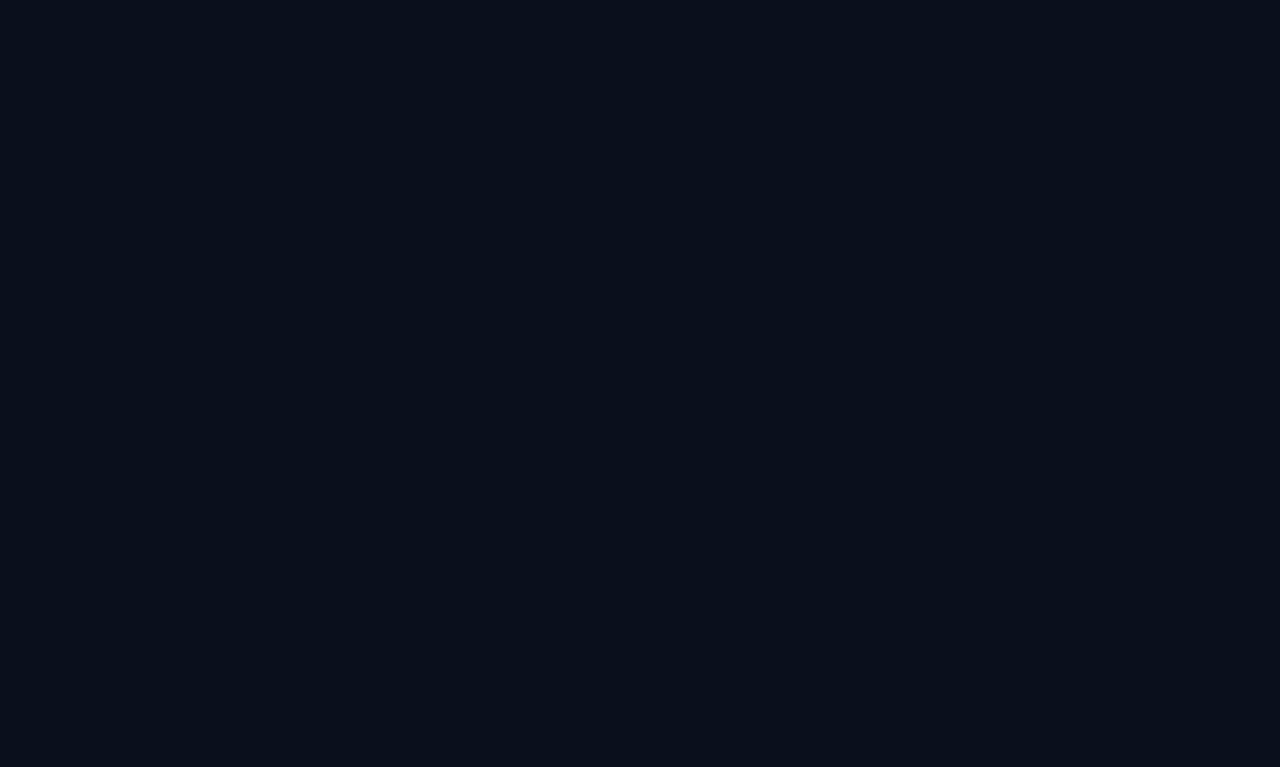
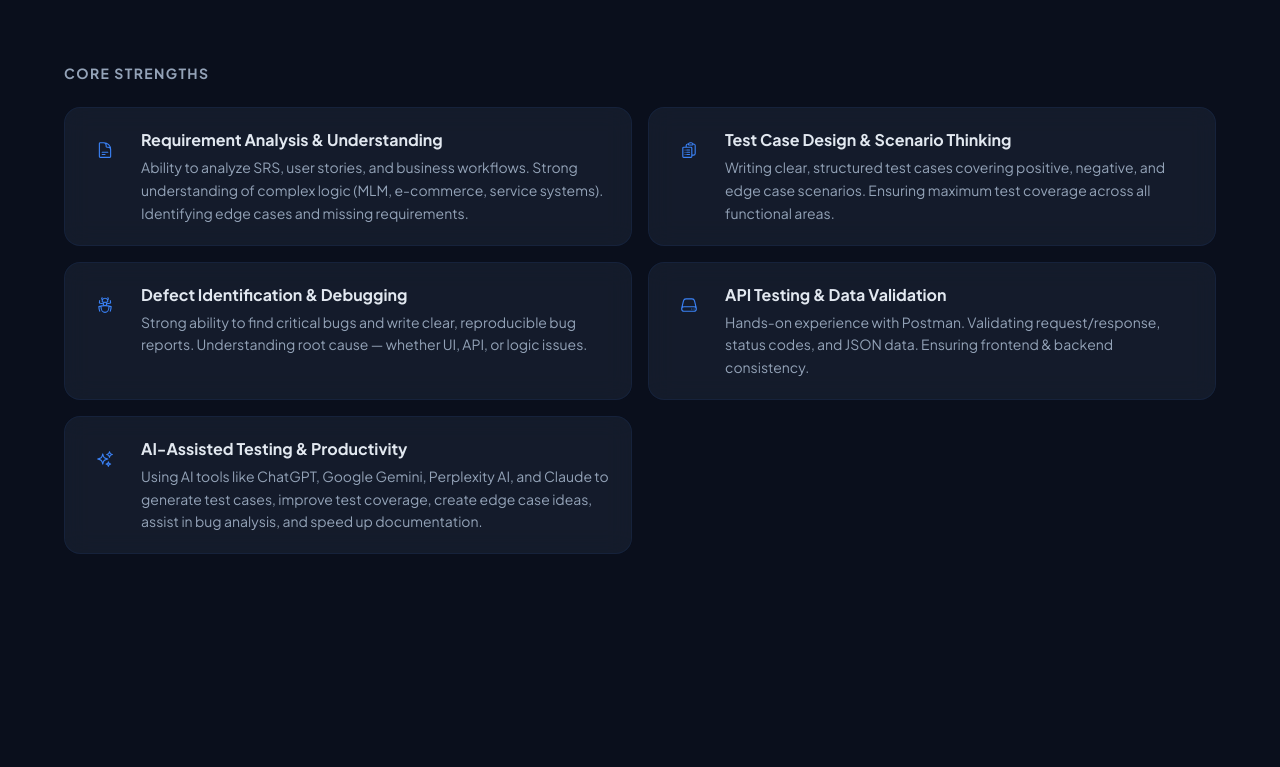
Before and after one commit to vishnu-arun-in/vishnu-portfolio, a Next.js app: page / in a window 1280 px wide. Shown: the part 1539-2306 px from the top of the page. Before the commit the page ends 840 px from the top, so only its background shows below. Built offline with nearby package versions, Linux system fonts and the light colour scheme.

Commit message:
Update page.tsx

```diff
--- a/src/app/page.tsx
+++ b/src/app/page.tsx
@@ -1,11 +1,24 @@
 import Header from "../components/Header";
+
 import HeroSection from "./components/HeroSection";
+import AboutSection from "./components/AboutSection";
+import ExperienceSection from "./components/ExperienceSection";
+import SkillsSection from "./components/SkillsSection";
+import ProjectsSection from "./components/ProjectsSection";
+import CertificationsSection from "./components/CertificationsSection";
+import ContactSection from "./components/ContactSection";
 
 export default function Home() {
   return (
-    <main style={{ color: "white", padding: "20px" }}>
+    <main>
       <Header />
       <HeroSection />
+      <AboutSection />
+      <ExperienceSection />
+      <SkillsSection />
+      <ProjectsSection />
+      <CertificationsSection />
+      <ContactSection />
     </main>
   );
 }
```
